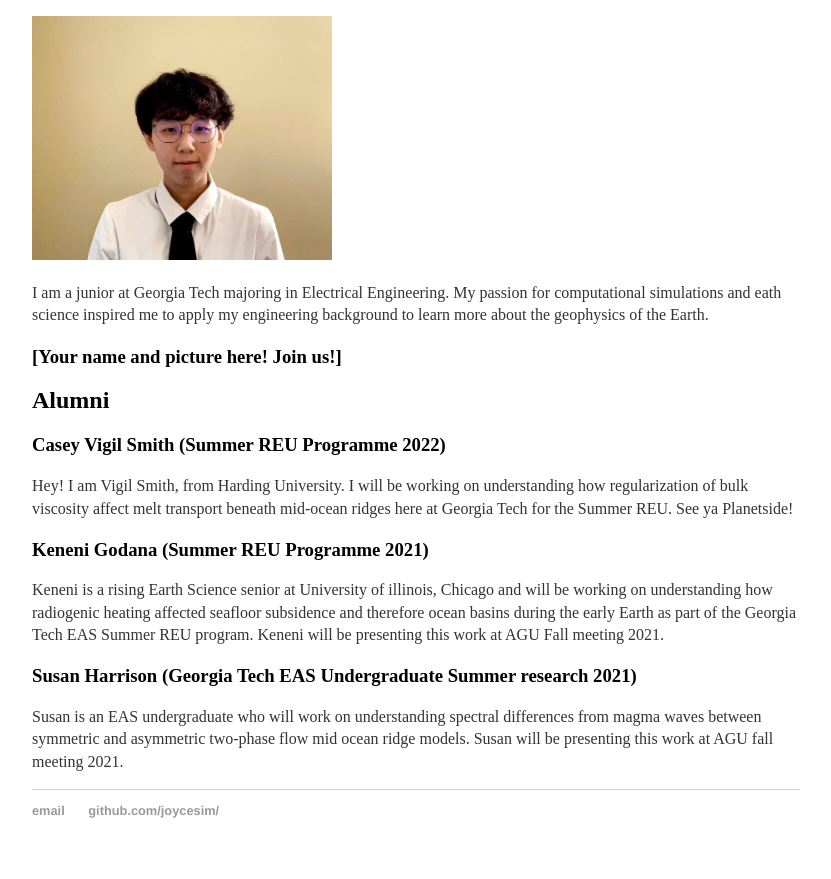
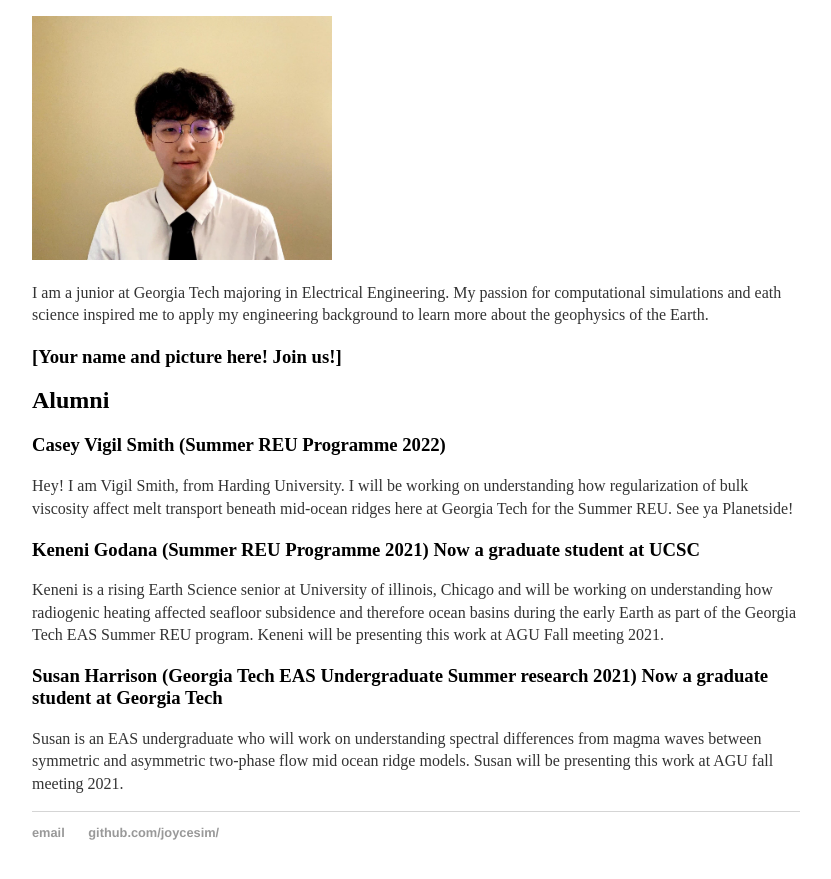
Before and after one commit to joycesim/joycesim.github.io, a Jekyll site: the page built from group/index.md, in a window 1280 px wide and 900 px high, scrolled down 1934 px. Shown: the top 879 px of the window, without its empty margins (224-1055 px from the left). Built offline with Jekyll 4.4.1, drawn with Linux system fonts in a browser that asks for light colours.

Commit message:
Update index.md

```diff
--- a/group/index.md
+++ b/group/index.md
@@ -41,8 +41,8 @@ I am a junior at Georgia Tech majoring in Electrical Engineering. My passion for
 ### Casey Vigil Smith (Summer REU Programme 2022)
 Hey! I am Vigil Smith, from Harding University. I will be working on understanding how regularization of bulk viscosity affect melt transport beneath mid-ocean ridges here at Georgia Tech for the Summer REU. See ya Planetside!
 
-### Keneni Godana (Summer REU Programme 2021)
+### Keneni Godana (Summer REU Programme 2021) Now a graduate student at UCSC
 Keneni is a rising Earth Science senior at University of illinois, Chicago and will be working on understanding how radiogenic heating affected seafloor subsidence and therefore ocean basins during the early Earth as part of the Georgia Tech EAS Summer REU program. Keneni will be presenting this work at AGU Fall meeting 2021.
 
-### Susan Harrison (Georgia Tech EAS Undergraduate Summer research 2021)
+### Susan Harrison (Georgia Tech EAS Undergraduate Summer research 2021) Now a graduate student at Georgia Tech
 Susan is an EAS undergraduate who will work on understanding spectral differences from magma waves between symmetric and asymmetric two-phase flow mid ocean ridge models. Susan will be presenting this work at AGU fall meeting 2021.
```
